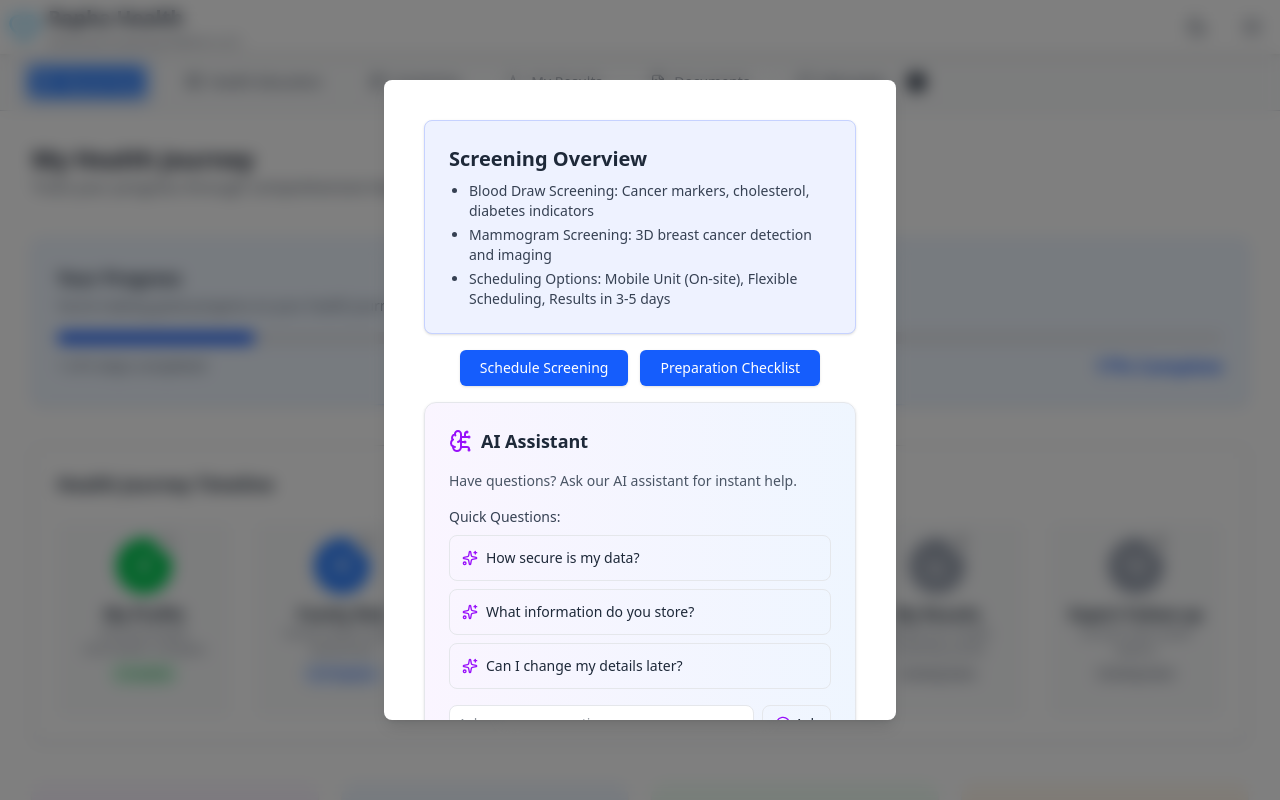
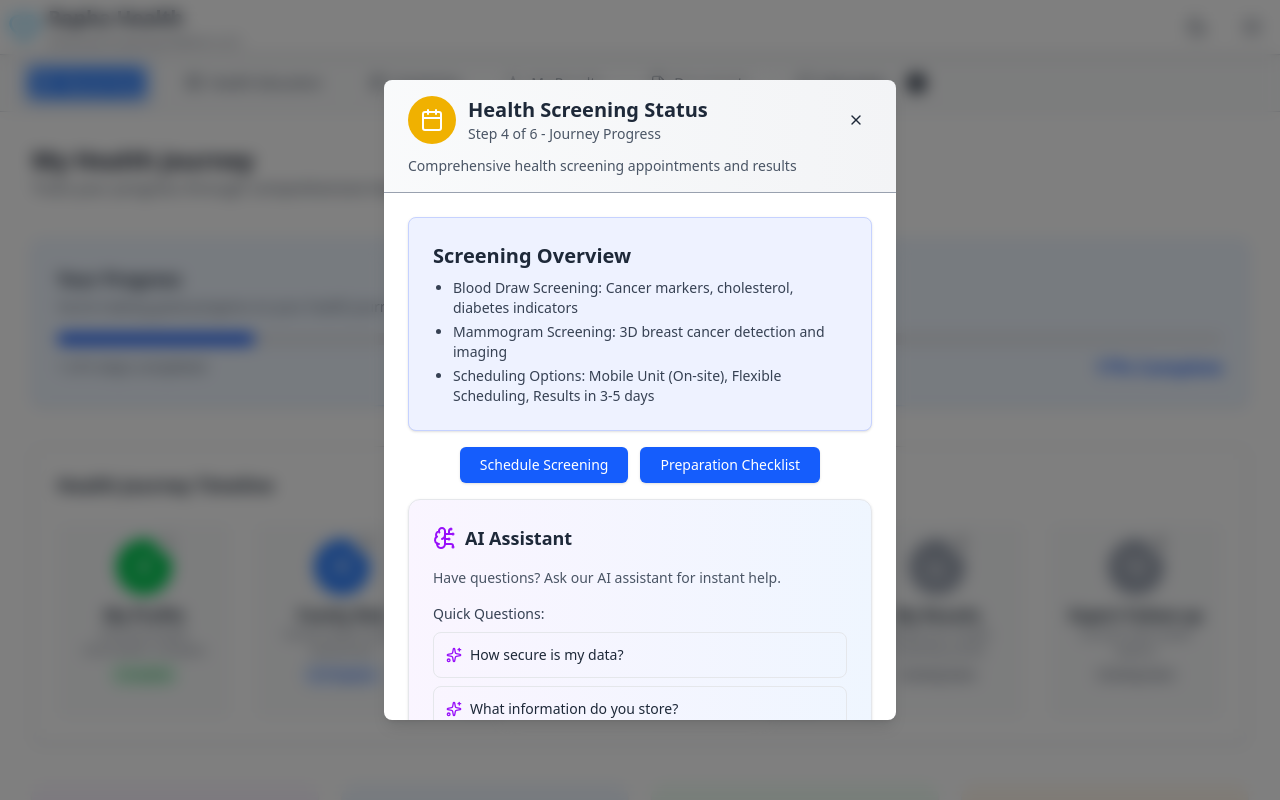
Before and after one commit to infoziantappwrite/my-rapha-health-app, a React (Vite) app: page /employee in a window 1280 px wide. Both pictures are taken after a click on the element 739 px from the left and 620 px from the top of the page. Shown: the top 800 px of the page. Built offline with nearby package versions, Linux system fonts and the light colour scheme.

Commit message:
settings page

```diff
--- a/src/components/EmployeeHeader/NavBar.jsx
+++ b/src/components/EmployeeHeader/NavBar.jsx
@@ -12,7 +12,7 @@ export default function Navbar() {
   ];
 
   return (
-    <nav className=" dark:bg-gray-900 border-b border-gray-300 dark:border-gray-700 shadow-sm">
+    <nav className=" dark:bg-gray-900 border-y border-gray-300 dark:border-gray-700 shadow-sm">
         {/* Desktop view */}
         <div className="hidden md:flex items-center space-x-6 px-6 py-2">
           {navItems.map(({ name, path, icon: Icon, badge }) => (
--- a/src/pages/Employee_Portal/components/MyJourney/PopupParent.jsx
+++ b/src/pages/Employee_Portal/components/MyJourney/PopupParent.jsx
@@ -26,9 +26,9 @@ const PopupParent = ({ isOpen, step, onClose }) => {
       />
 
       {/* Popup box */}
-      <div className="relative bg-white dark:bg-gray-900 rounded-lg shadow-lg w-full max-w-lg max-h-[80vh] overflow-y-auto z-10 p-6">
-        <PopupHeader step={step} onClose={onClose} />
-        <div className="p-4 space-y-4">
+      <div className="relative bg-white dark:bg-gray-900 rounded-lg shadow-lg w-full max-w-lg max-h-[80vh] overflow-y-auto z-10 ">
+        <PopupHeader stepData={step} onClose={onClose} />
+        <div className="p-6 space-y-4">
           <PopupSections stepData={step} />
           <PopupButtons stepData={step} showNotification={showNotification} />
           <Aiassist step={step} />
```
